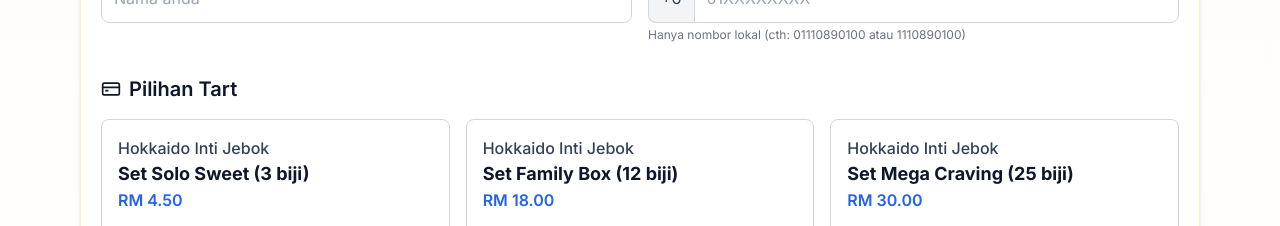
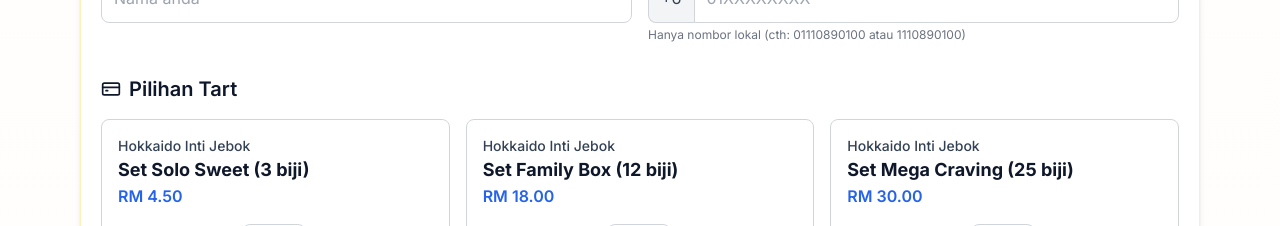
Before and after one commit to anamazizi/hokkaido, a Next.js app: page / in a window 1280 px wide. Shown: the part 2880-3106 px from the top of the page. Built offline with nearby package versions, Linux system fonts and the light colour scheme.

Commit message:
feat: refine product label text size and update progress logs

```diff
--- a/components/ProductSelection.tsx
+++ b/components/ProductSelection.tsx
@@ -74,7 +74,7 @@
             className={`p-4 border rounded-lg ${quantities[product.key] > 0 ? 'border-blue-500 bg-blue-50' : 'border-gray-300'}`}
           >
             <div className="mb-2">
-              <div className="font-medium text-slate-700">{product.title}</div>
+              <div className="font-medium text-slate-700 text-sm">{product.title}</div>
               <div className="font-bold text-slate-900 text-lg">{product.name}</div>
               <div className="font-semibold text-blue-600">{formatCurrency(product.price)}</div>
             </div>
```
Also changed, not shown: PROJECT_PROGRESS.txt, 1 other file (tests, documents, lock files or other folders).
